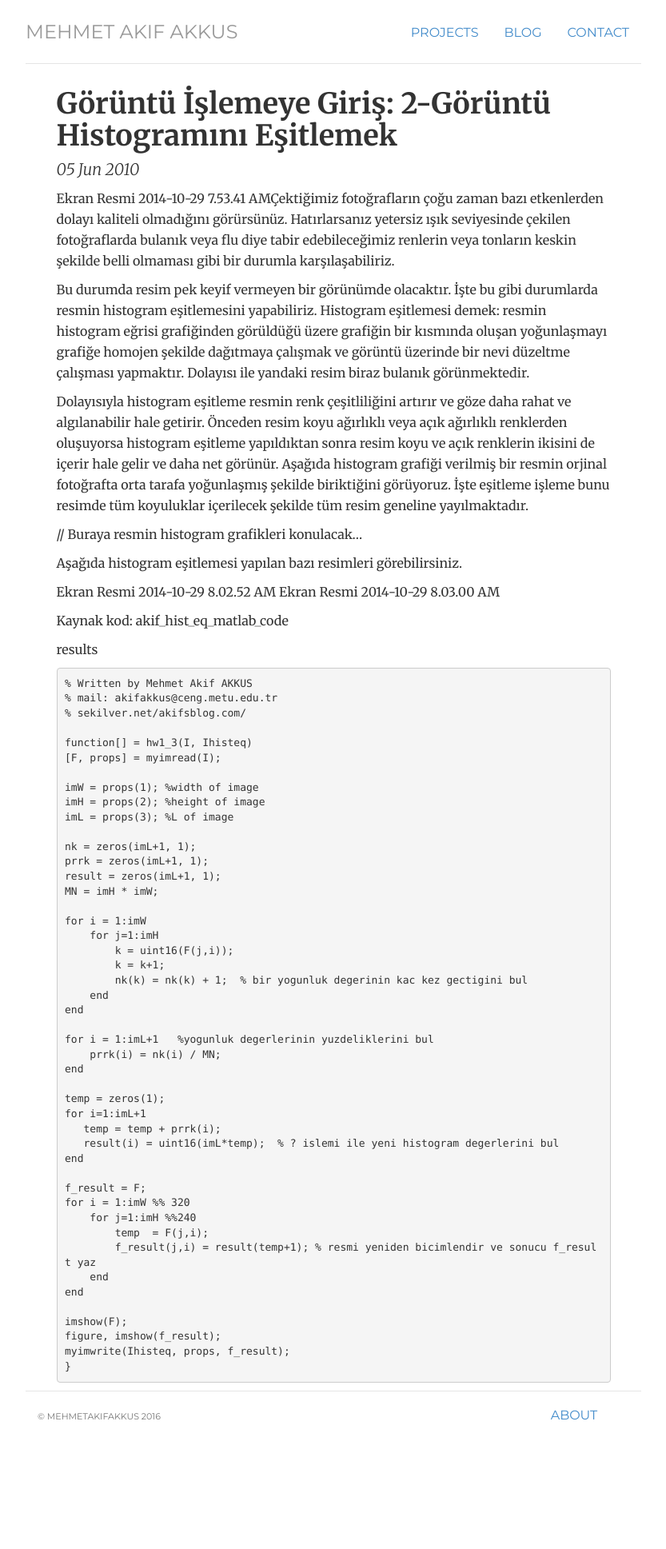
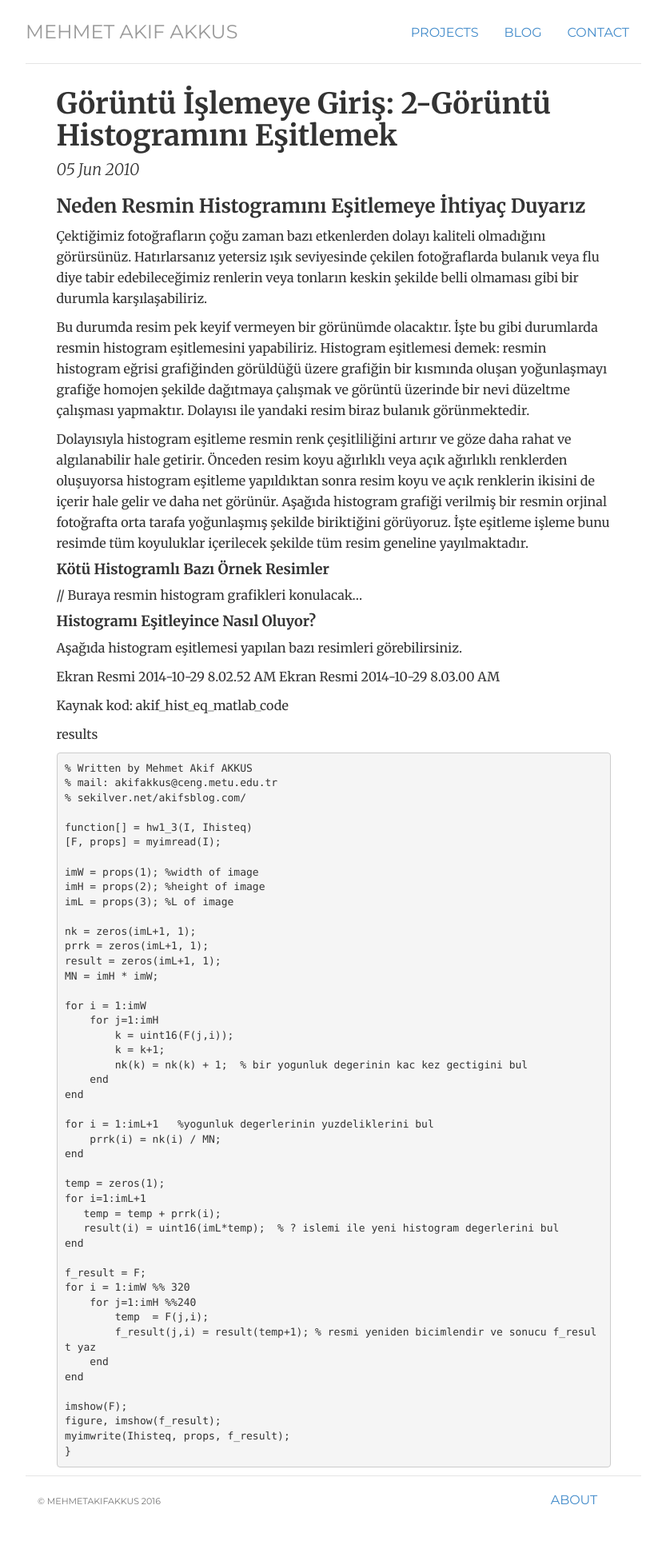
Before and after one commit to mehmetakifakkus/mehmetakifakkus.github.io, a Jekyll site: the page built from _posts/2010-06-07-goruntu-islemeye-giris-goruntu-histogramini-esitleme.md, in a window 1280 px wide. Shown: the whole page at 80% size, without its empty margins (223-1056 px from the left). Built offline with Jekyll 4.4.1, drawn with Linux system fonts in a browser that asks for light colours; before the commit the page ends 1831 px from its top, so only the background shows below that.

Commit message:
histogram_equal resimler eklendi, yazıda bazı değişiklikler yapıldı

```diff
--- a/_posts/2010-06-07-goruntu-islemeye-giris-goruntu-histogramini-esitleme.md
+++ b/_posts/2010-06-07-goruntu-islemeye-giris-goruntu-histogramini-esitleme.md
@@ -4,13 +4,23 @@
 date: 2010-06-05
 ---
 
-Ekran Resmi 2014-10-29 7.53.41 AMÇektiğimiz fotoğrafların çoğu zaman bazı etkenlerden dolayı kaliteli olmadığını görürsünüz. Hatırlarsanız yetersiz ışık seviyesinde çekilen fotoğraflarda bulanık veya flu diye tabir edebileceğimiz renlerin veya tonların keskin şekilde belli olmaması gibi bir durumla karşılaşabiliriz.
+### Neden Resmin Histogramını Eşitlemeye İhtiyaç Duyarız
+
+Çektiğimiz fotoğrafların çoğu zaman bazı etkenlerden dolayı kaliteli olmadığını görürsünüz. Hatırlarsanız yetersiz ışık seviyesinde çekilen fotoğraflarda bulanık veya flu diye tabir edebileceğimiz renlerin veya tonların keskin şekilde belli olmaması gibi bir durumla karşılaşabiliriz.
 
 Bu durumda resim pek keyif vermeyen bir görünümde olacaktır. İşte bu gibi durumlarda resmin histogram eşitlemesini yapabiliriz. Histogram eşitlemesi demek: resmin histogram eğrisi grafiğinden görüldüğü üzere grafiğin bir kısmında oluşan yoğunlaşmayı grafiğe homojen şekilde dağıtmaya çalışmak ve görüntü üzerinde bir nevi düzeltme çalışması yapmaktır. Dolayısı ile yandaki resim biraz bulanık görünmektedir.
 
 Dolayısıyla histogram eşitleme resmin renk çeşitliliğini artırır ve göze daha rahat ve algılanabilir hale getirir. Önceden resim koyu ağırlıklı veya açık ağırlıklı renklerden oluşuyorsa histogram eşitleme yapıldıktan sonra resim koyu ve açık renklerin ikisini de içerir hale gelir ve daha net görünür. Aşağıda histogram grafiği verilmiş bir resmin orjinal fotoğrafta orta tarafa yoğunlaşmış şekilde biriktiğini görüyoruz. İşte eşitleme işleme bunu resimde tüm koyuluklar içerilecek şekilde tüm resim geneline yayılmaktadır.
 
+#### Kötü Histogramlı Bazı Örnek Resimler
+
+
+
+
+
 // Buraya resmin histogram grafikleri konulacak…
+
+#### Histogramı Eşitleyince Nasıl Oluyor?
 
 Aşağıda  histogram eşitlemesi  yapılan bazı resimleri görebilirsiniz.
 
```
Also changed, not shown: _posts/2010-06-08-goruntu-islemeye-giris-resmi-siyah-beyaz-resme-cevirme-binarize-etme.md (renamed from _posts/2010-06-08-goruntu-islemeye-giris-goruntu-histogramini-esitleme.md), img/image_processing_images/histogram_equalisation/a.png (added), img/image_processing_images/histogram_equalisation/a_result.png (added), img/image_processing_images/histogram_equalisation/b.png (added), img/image_processing_images/histogram_equalisation/b_result.png (added), img/image_processing_images/histogram_equalisation/c.png (added), img/image_processing_images/histogram_equalisation/c_result.png (added), 1 other file.
